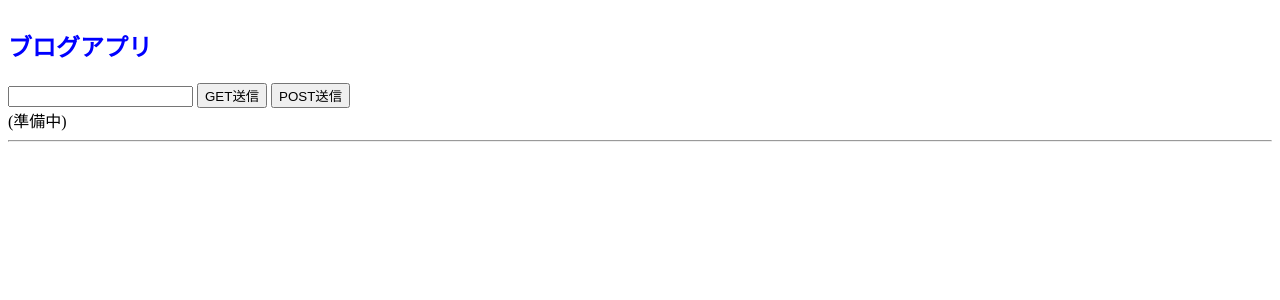
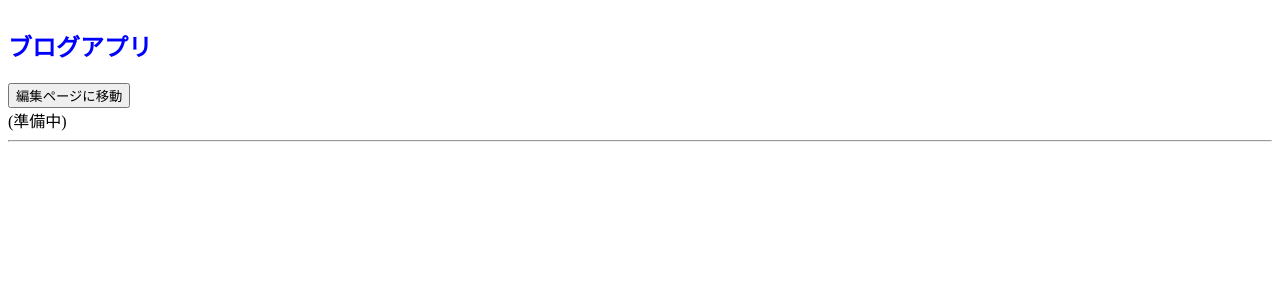
Before and after one commit to hapihapi777/flaskblog2, a Flask app: page / in a window 1280 px wide. Shown: the top 300 px of the page. Run offline with Flask 2, Linux system fonts and the light colour scheme; data that the repository does not hold is empty; some libraries are stand-ins or nearby versions.

Commit message:
updateページをpost送受信にしたくていじってる最中です。正常に動作しません。

```diff
--- a/app.py
+++ b/app.py
@@ -39,16 +39,23 @@ def create():
     else:
         return render_template('create.html')
 
-@app.route('/update/<int:id>', methods=['GET', 'POST'])
+@app.route('/update', methods=['GET', 'POST'])
 def update(id):
     blogarticle = BlogArticle.query.get(id)
-    if request.method == "GET":
-        return render_template('update.html', blogarticle=blogarticle)
-    else:
-        blogarticle.title = request.form.get('title')
-        blogarticle.body = request.form.get('body')
-        db.session.commit()
-        return redirect('/')
+    # if request.method == "GET":
+    return render_template('master.html', blogarticle=blogarticle)
+    # else:
+    #     blogarticle.title = request.form.get('title')
+    #     blogarticle.body = request.form.get('body')
+    #     db.session.commit()
+    #     return redirect('/')
+
+@app.route('/update', methods=['POST'])
+def upde():
+    blogarticle = BlogArticle.query.get(id)
+    post_id = request.form.get("post_id")
+    blogarticle.title = request.form.get('title')
+    blogarticle.body = request.form.get('body')
 
 @app.route('/delete', methods=['POST'])
 def delete():
--- a/templates/index.html
+++ b/templates/index.html
@@ -3,31 +3,19 @@
 <article>
   <h1 class="inline">ブログアプリ</h1>
   <form action="/master">
-    <input type="password" name="password">
-    <button type="submit" formmethod="GET">GET送信</button>
-    <button type="submit" formmethod="POST">POST送信</button>
-    <!-- <input type="submit" value="ログイン"> -->
+    <!-- <input type="password" name="password"> -->
+    <button type="submit" formmethod="POST">編集ページに移動</button>
   </form>
   (準備中)
 </article>
 <hr>
-<!-- <a href="/create" role="button">新規作成画面</a> -->
 {% for blogarticle in blogarticles|sort(attribute='id', reverse = True) %}
 <article>
 
   <details>
     <summary class="red">・{{ blogarticle.title }}</summary>
-
-    <!-- <h2 class="red">・{{ blogarticle.title }}</h2> -->
-    <!-- <a href="/update/{{ blogarticle.id }}" role="button">編集</a> -->
-    <!-- <form action="/delete" method="POST"> -->
-      <!-- <input type="hidden" name="post_id" value="{{ blogarticle.id }}" id=""> -->
-      <!-- <button>削除</button> -->
-    <!-- </form> -->
     {{ blogarticle.body }}
-    <!-- <p>作成日時：{{ blogarticle.created_at }}</p> -->
   </details>
-  <!-- <p>{{ blogarticle.body }}</p> -->
 </article>
 <hr>
 {% endfor %}
```
Also changed, not shown: templates/master.html (+6 -4 lines).
